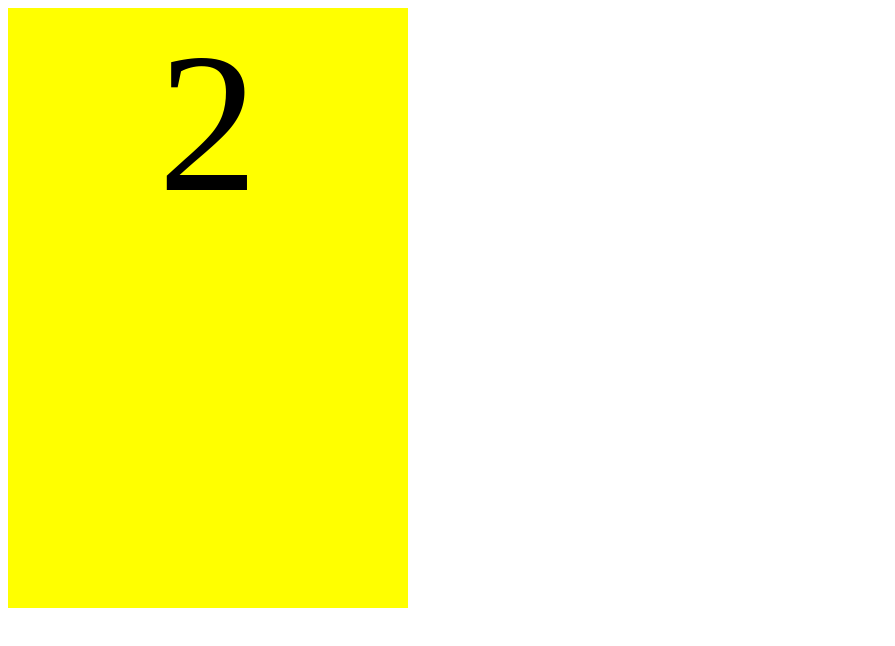
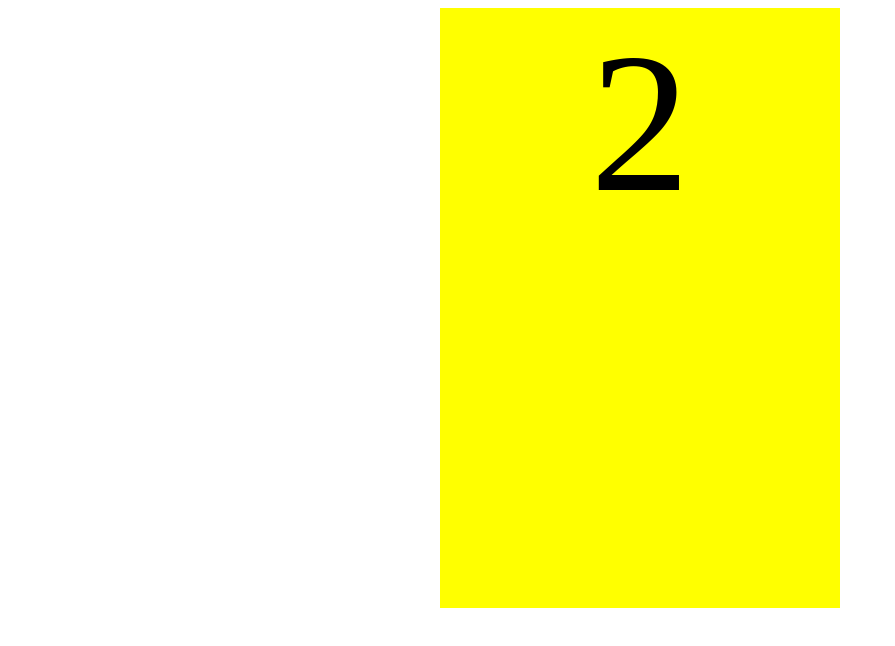
Before and after one commit to Veilios/Doodle-Jump-Copy, a plain HTML site: page index.html in a window 1280 px wide. Shown: the whole page, without its empty margins (0-895 px from the left). Drawn offline with Linux system fonts and the light colour scheme.

Commit message:
Moved the grid to the center of the page

```diff
--- a/style.css
+++ b/style.css
@@ -1,10 +1,17 @@
 .grid {
+    align-self: center;
     width: 400px;
     height: 600px;
     background-color: yellow;
     position: relative;
     font-size: 200px;
     text-align: center;
+}
+
+body {
+    display: flex;
+    justify-content: center;
+    align-items: center;
 }
 
 .doodler {
```
Also changed, not shown: 1 other file.
